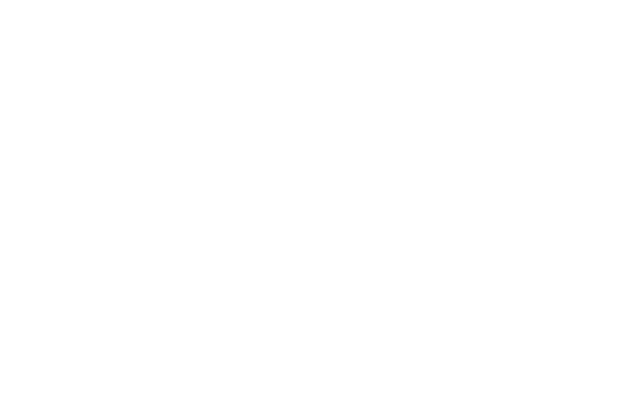
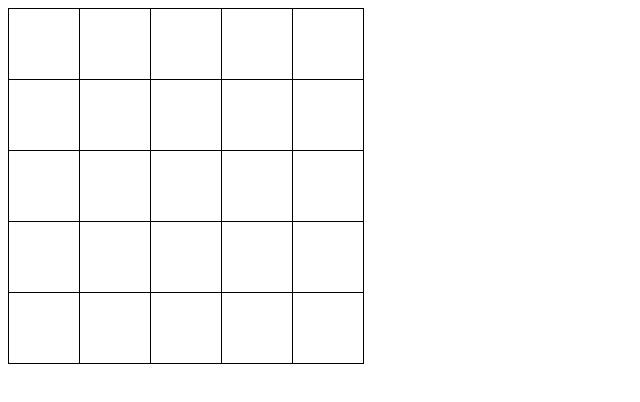
Before and after one commit to rublormar/buscaminas, a website: page index.html in a window 1280 px wide. Shown: the whole page, without its empty margins (0-640 px from the left). Drawn offline with Linux system fonts and the light colour scheme.

Commit message:
creadas celdas y bombas

```diff
--- a/index.html
+++ b/index.html
@@ -1,19 +1,74 @@
 <!DOCTYPE html>
 <html lang="en">
+
 <head>
     <meta charset="UTF-8">
     <meta name="viewport" content="width=device-width, initial-scale=1.0">
     <link rel="stylesheet" href="styles.css">
+    <style>
+        table {
+            border-collapse: collapse;
+        }
+
+        td {
+            border: 1px solid black;
+            width: 50px;
+            /* Ancho de la celda */
+            height: 50px;
+            /* Altura de la celda */
+            font-size: 20px;
+            /* Tamaño de la fuente dentro de la celda */
+            text-align: center;
+            /* Centrar el contenido dentro de la celda */
+            padding: 10px;
+            /* Espacio alrededor del contenido dentro de la celda */
+        }
+    </style>
     <title>Document</title>
 </head>
+
 <body>
     <div id="juego"></div>
+    <div id="mensaje"></div>
     <script src="./dist/celda.js"></script>
     <script src="./dist/tablero.js"></script>
     <script src="./dist/juego.js"></script>
     <script>
-        const juego = new Juego(5,5);
+        let columns = 5;
+        let rows = 5;
+        // Crear una instancia del juego con un tablero de 5x5
+        const juego = new Juego(columns, rows);
 
+        let table = document.createElement('table');
+
+        for (let i = 0; i < rows; i++) {
+            let row = document.createElement('tr');
+            for (let j = 0; j < columns; j++) {
+                let cell = document.createElement('td');
+                cell.id = "celda-" + i + "-" + j;
+                row.appendChild(cell);
+                // Agrega el event listener a cada celda
+                cell.addEventListener("click", function (event) {
+                    let celda = event.target;
+                    let id = celda.id.split("-");
+                    let i = id[1];
+                    let j = id[2];
+                    if (juego.tauler.casillas[parseInt(i)][parseInt(j)].isBoomb) {
+                        celda.textContent = "💣";
+                        celda.style.backgroundColor = "red";
+                        console.log("Has perdido");
+
+                    } else {
+                        let numBombas = juego.tauler.casillas[parseInt(i)][parseInt(j)].minasAlrededor;
+                        celda.textContent = numBombas;
+                        celda.style.backgroundColor = "green";
+                    }
+                });
+            }
+            table.appendChild(row);
+        }
+        document.getElementById('juego').appendChild(table);
     </script>
 </body>
+
 </html>
--- a/src/celda.ts
+++ b/src/celda.ts
@@ -4,7 +4,7 @@ class Celda {
     private isRevealed: boolean;
 
     constructor(isBoomb: boolean) {
-        if(isBoomb) {
+        if (isBoomb) {
             this.isBoomb = true;
         } else {
             this.isBoomb = false;
--- a/src/juego.ts
+++ b/src/juego.ts
@@ -3,7 +3,8 @@ class Juego {
 
     constructor(filas: number, columnas: number) {
         this.tauler = new Tablero(filas, columnas);
-        console.log("hola")
+        console.log("tablero creado correctamente!");
+
     }
 
 
```
Also changed, not shown: dist/juego.js.
